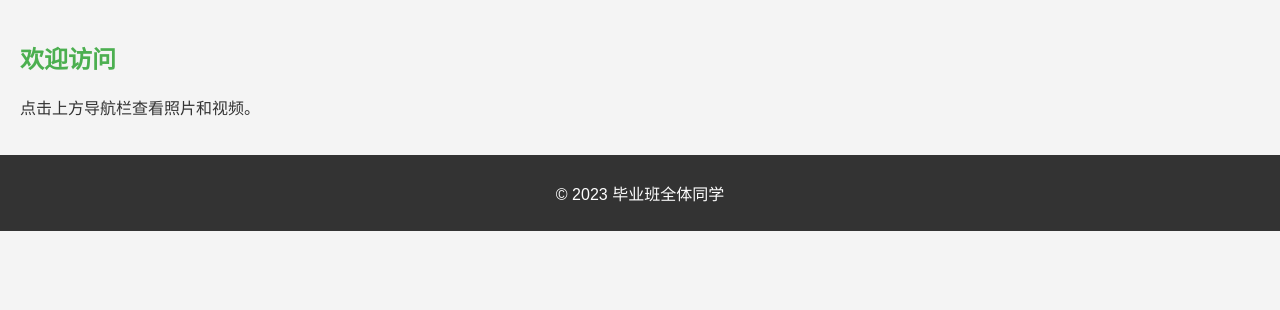
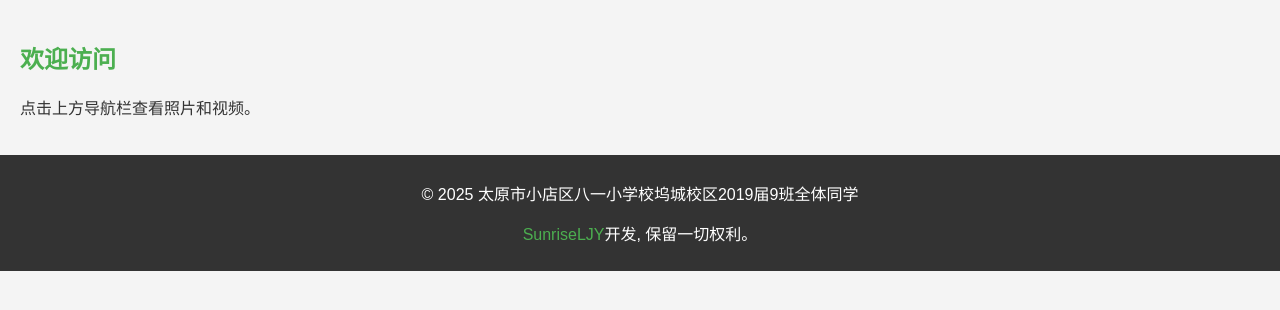
Before and after one commit to SunriseLJY/GradBook, a Flask app: template templates/index.html in a window 1280 px wide. Shown: the part 233-543 px from the top of the page. Run offline with Flask 3, Linux system fonts and the light colour scheme; the template is opened without the code that fills it, so the values that code supplies are empty.

Commit message:
Update index.html

```diff
--- a/templates/index.html
+++ b/templates/index.html
@@ -26,7 +26,8 @@
   </main>
 
   <footer>
-    <p>© 2023 毕业班全体同学</p>
+    <p>© 2025 太原市小店区八一小学校坞城校区2019届9班全体同学</p>
+    <p><a href="https://github.com/SunriseLJY">SunriseLJY</a>开发, 保留一切权利。</p>
   </footer>
 </body>
 </html>
```
